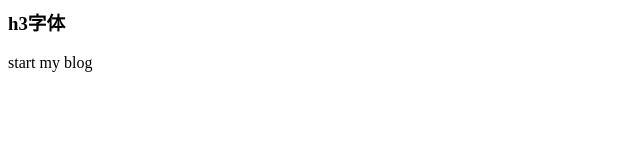
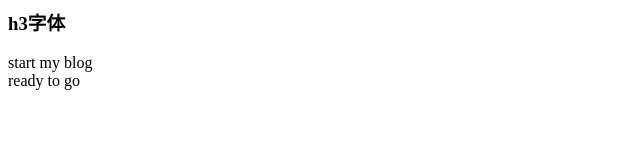
Before and after one commit to caiwenxian/blog, a plain HTML site: page index.html in a window 1280 px wide. Shown: the full height of the page, 0-640 px from the left. Drawn offline with Linux system fonts and the light colour scheme.

Commit message:
Signed-off-by: wenxian.cai <1271970096@qq.com>

```diff
--- a/index.html
+++ b/index.html
@@ -5,5 +5,6 @@
     <body>
         <h3>h3字体</h3>
         <div>start my blog</div>
+        <div>ready to go</div>
     </body>
 </html>
```
